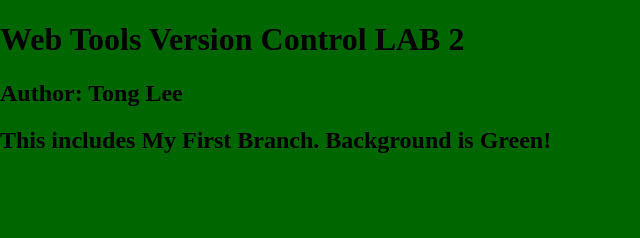
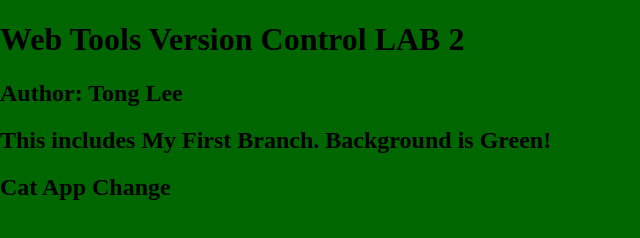
Before and after one commit to Leetongmakk/testrepo, a plain HTML site: page index.html in a window 1280 px wide. Shown: the whole page, without its empty margins (0-640 px from the left). Drawn offline with nearby package versions, Linux system fonts and the light colour scheme.

Commit message:
Commit on cat app
First commitment through cat app

```diff
--- a/index.html
+++ b/index.html
@@ -17,6 +17,7 @@
 	<h1>Web Tools Version Control LAB 2</h1>
     <h2>Author: Tong Lee</h2>
     <h2>This includes My First Branch.  Background is Green!</h2>
+        <h2>Cat App Change</h2>
     </header>
     <nav id="pageNav">
     </nav>
```
